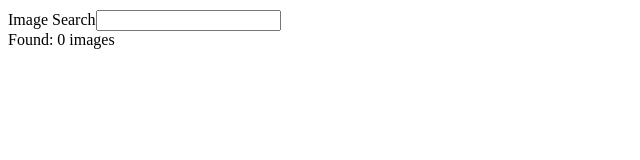
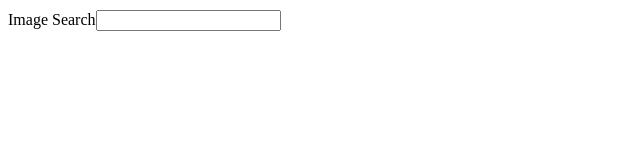
Before and after one commit to qarimbas/Modern-React-with-Redux, a React (Create React App) app: page / in a window 1280 px wide. Shown: the top 160 px of the page, without its empty margins (0-640 px from the left). Built offline with nearby package versions, Linux system fonts and the light colour scheme.

Commit message:
image displayed after search

```diff
--- a/src/components/App.js
+++ b/src/components/App.js
@@ -1,6 +1,7 @@
 import React from "react";
 import SearchBar from "./SearchBar";
 import unsplash from "../api/unsplash";
+import ImageList from './ImageList';
 
 class App extends React.Component {
     state = { images: [] };
@@ -16,7 +17,7 @@
     render() {
         return <div className="ui container" style={{marginTop: '10px'}}>
             <SearchBar onSubmit={this.onSearchSubmit}/>
-            Found: {this.state.images.length} images
+            <ImageList images={this.state.images} />
         </div>;
     }
 }
--- /dev/null
+++ b/src/components/ImageList.js
@@ -0,0 +1,11 @@
+import React from "react";
+
+const ImageList = (props) => {
+  const images = props.images.map((image) => {
+    return <img src={image.urls.regular} />
+  });
+
+  return <div>{images}</div>
+};
+
+export default ImageList;
```
